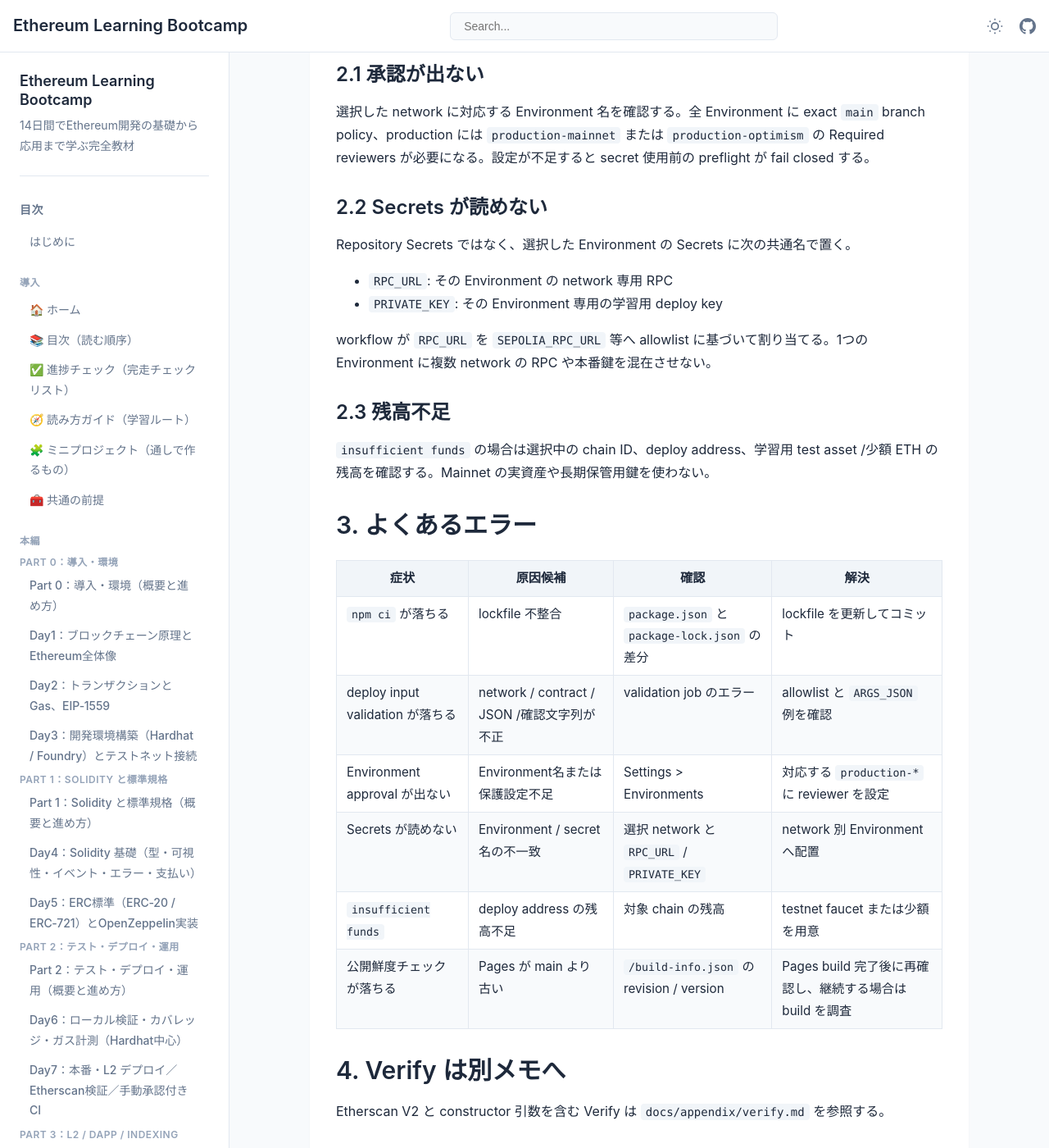
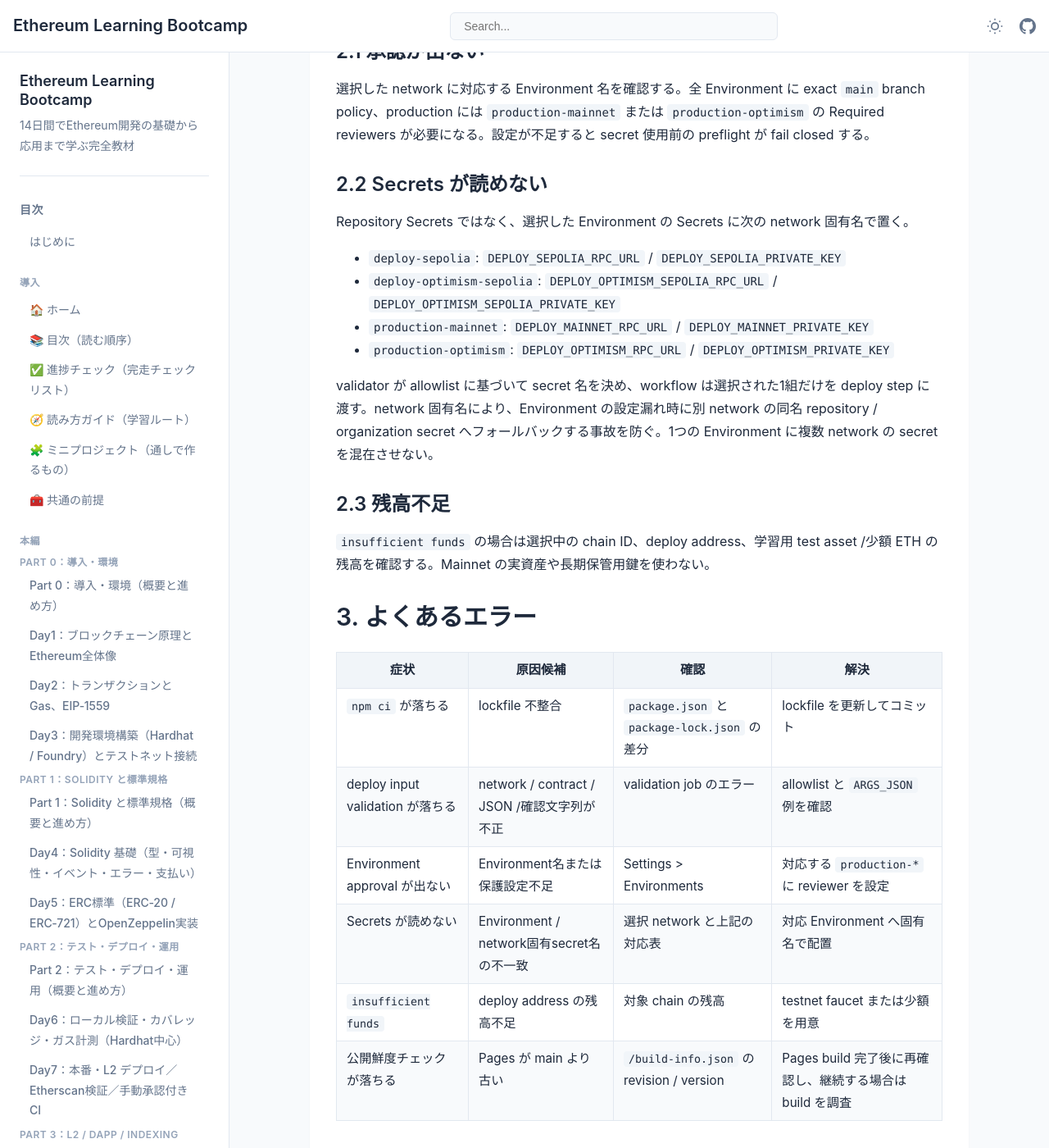
Before and after one commit to itdojp/ethereum-learning-bootcamp, a Jekyll site: the page built from docs/appendix/ci-github-actions.md, in a window 1280 px wide and 1400 px high, scrolled down 1785 px. Shown: the whole window at 82% size. Built offline with Jekyll 4.4.1, drawn with Linux system fonts in a browser that asks for light colours; our own code applies the rules of GitHub Pages for plain Markdown files; some of the changed text lies outside the part shown.

Commit message:
fix: scope deploy secrets by network

```diff
--- a/docs/appendix/ci-github-actions.md
+++ b/docs/appendix/ci-github-actions.md
@@ -13,7 +13,7 @@
 1. Settings > Environments に次の network 別 Environment を作る。
    - testnet: `deploy-sepolia`, `deploy-optimism-sepolia`
    - production: `production-mainnet`, `production-optimism`
-2. 各 Environment Secrets に、その network 専用の `RPC_URL` と学習用 `PRIVATE_KEY` を保存する。
+2. 各 Environment Secrets に、下表の network 固有名で RPC と学習用 private key を保存する。
 3. 4つすべてに exact `main` deployment branch rule を設定し、`production-*` には Required reviewers も設定する。
 4. Actions > `deploy` から、まず `sepolia` または `optimismSepolia` を選ぶ。
 5. `mainnet` / `optimism` の場合だけ、確認欄へ `DEPLOY_PRODUCTION` を正確に入力し、Environment approval を通す。
@@ -55,12 +55,14 @@
 
 ### 2.2 Secrets が読めない
 
-Repository Secrets ではなく、選択した Environment の Secrets に次の共通名で置く。
+Repository Secrets ではなく、選択した Environment の Secrets に次の network 固有名で置く。
 
-- `RPC_URL`: その Environment の network 専用 RPC
-- `PRIVATE_KEY`: その Environment 専用の学習用 deploy key
+- `deploy-sepolia`: `DEPLOY_SEPOLIA_RPC_URL` / `DEPLOY_SEPOLIA_PRIVATE_KEY`
+- `deploy-optimism-sepolia`: `DEPLOY_OPTIMISM_SEPOLIA_RPC_URL` / `DEPLOY_OPTIMISM_SEPOLIA_PRIVATE_KEY`
+- `production-mainnet`: `DEPLOY_MAINNET_RPC_URL` / `DEPLOY_MAINNET_PRIVATE_KEY`
+- `production-optimism`: `DEPLOY_OPTIMISM_RPC_URL` / `DEPLOY_OPTIMISM_PRIVATE_KEY`
 
-workflow が `RPC_URL` を `SEPOLIA_RPC_URL` 等へ allowlist に基づいて割り当てる。1つの Environment に複数 network の RPC や本番鍵を混在させない。
+validator が allowlist に基づいて secret 名を決め、workflow は選択された1組だけを deploy step に渡す。network 固有名により、Environment の設定漏れ時に別 network の同名 repository / organization secret へフォールバックする事故を防ぐ。1つの Environment に複数 network の secret を混在させない。
 
 ### 2.3 残高不足
 
@@ -73,7 +75,7 @@
 | `npm ci` が落ちる | lockfile 不整合 | `package.json` と `package-lock.json` の差分 | lockfile を更新してコミット |
 | deploy input validation が落ちる | network / contract / JSON /確認文字列が不正 | validation job のエラー | allowlist と `ARGS_JSON` 例を確認 |
 | Environment approval が出ない | Environment名または保護設定不足 | Settings > Environments | 対応する `production-*` に reviewer を設定 |
-| Secrets が読めない | Environment / secret名の不一致 | 選択 network と `RPC_URL` / `PRIVATE_KEY` | network 別 Environment へ配置 |
+| Secrets が読めない | Environment / network固有secret名の不一致 | 選択 network と上記の対応表 | 対応 Environment へ固有名で配置 |
 | `insufficient funds` | deploy address の残高不足 | 対象 chain の残高 | testnet faucet または少額を用意 |
 | 公開鮮度チェックが落ちる | Pages が main より古い | `/build-info.json` の revision / version | Pages build 完了後に再確認し、継続する場合は build を調査 |
 
--- a/tools/check-deploy-safety.cjs
+++ b/tools/check-deploy-safety.cjs
@@ -57,6 +57,8 @@
 check(/needs\.validate\.outputs\.environment/u.test(workflow), 'deploy environment must come from validated output');
 check(/if:\s*github\.ref\s*==\s*'refs\/heads\/main'/u.test(workflow), 'deploy job must fail closed outside main');
 check(/check-deployment-environment\.cjs/u.test(workflow), 'deploy job must verify repository Environment protections before loading secrets');
+check(/secrets\[needs\.validate\.outputs\.rpc_secret_name\]/u.test(workflow), 'RPC secret must use a validated network-specific name');
+check(/secrets\[needs\.validate\.outputs\.private_key_secret_name\]/u.test(workflow), 'private-key secret must use a validated network-specific name');
 check(!/secrets\.[A-Za-z0-9_]*ETHERSCAN/u.test(workflow), 'deploy workflow must not load Explorer API keys');
 
 for (const match of workflow.matchAll(/^\s*uses:\s*([^\s#]+)(?:\s+#.*)?$/gmu)) {
--- a/tools/test-deploy-inputs.cjs
+++ b/tools/test-deploy-inputs.cjs
@@ -17,6 +17,8 @@
   });
   assert.equal(result.production, false);
   assert.equal(result.environment, 'deploy-sepolia');
+  assert.equal(result.rpcSecretName, 'DEPLOY_SEPOLIA_RPC_URL');
+  assert.equal(result.privateKeySecretName, 'DEPLOY_SEPOLIA_PRIVATE_KEY');
   assert.deepEqual(result.args, []);
 });
 
--- a/tools/validate-deploy-inputs.cjs
+++ b/tools/validate-deploy-inputs.cjs
@@ -30,6 +30,8 @@
   appendOutput('args_json', result.argsJson);
   appendOutput('production', String(result.production));
   appendOutput('rpc_environment_variable', result.rpcEnvironmentVariable);
+  appendOutput('rpc_secret_name', result.rpcSecretName);
+  appendOutput('private_key_secret_name', result.privateKeySecretName);
 
   console.log(
     `Deploy inputs validated: network=${result.network}, contract=${result.contract}, constructor_args=${result.args.length}, environment=${result.environment}`
```
Also changed, not shown: docs/curriculum/Day07_Deploy_CI.md (+7 -7 lines), tools/check-deployment-environment.cjs (+5 -2 lines), tools/deploy-inputs.cjs (+12 -4 lines), tools/test-deployment-environment.cjs (+12 -0 lines), .github/workflows/deploy.yml, .github/workflows/nav-link-check.yml.
